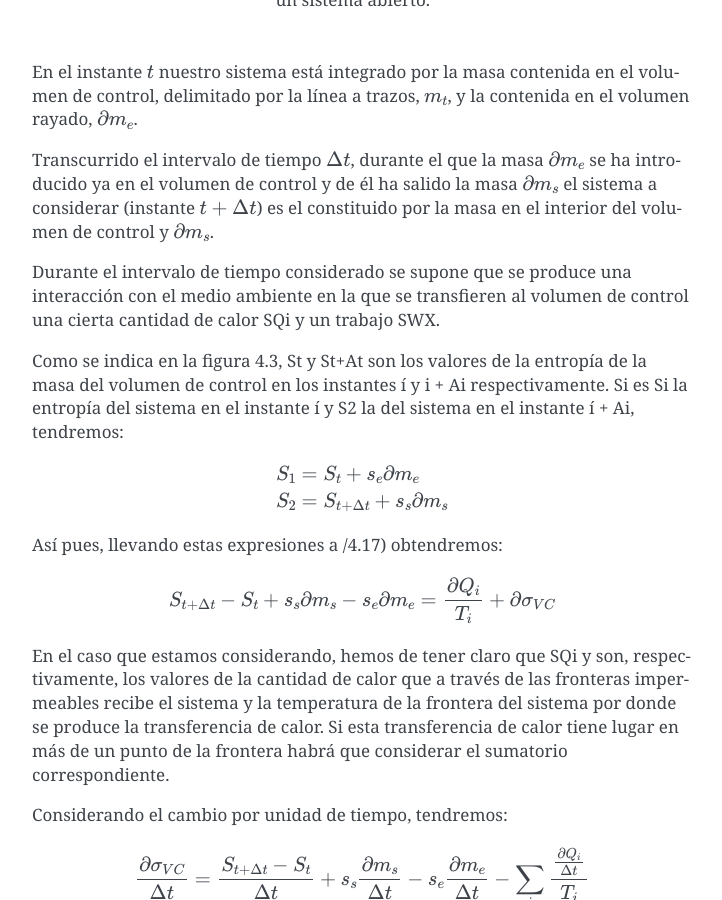
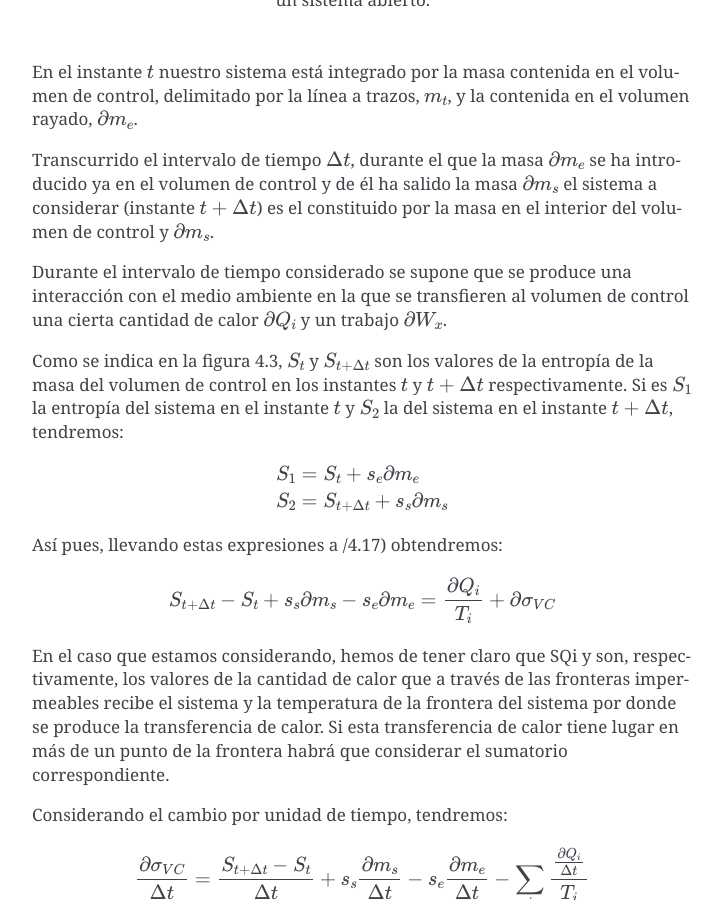
Before and after one commit to mantielero/termodinamica, a Sphinx documentation site: the page built from source/sistemas_abiertos_segundo_principio.rst, in a window 1280 px wide and 900 px high, scrolled down 899 px. Shown: the whole window, without its empty margins (388-1110 px from the left). Built offline with Sphinx 7.4.7, drawn with Linux system fonts in a browser that asks for light colours; pages that are not in the unit, such as notebooks, are missing from menus.

Commit message:
Update sistemas_abiertos_segundo_principio.rst

```diff
--- a/source/sistemas_abiertos_segundo_principio.rst
+++ b/source/sistemas_abiertos_segundo_principio.rst
@@ -26,9 +26,9 @@ En el instante :math:`t` nuestro sistema está integrado por la masa contenida e
 
 Transcurrido el intervalo de tiempo :math:`\Delta t`, durante el que la masa :math:`\partial m_e` se ha introducido ya en el volumen de control y de él ha salido la masa :math:`\partial m_s` el sistema a considerar (instante :math:`t+\Delta t`) es el constituido por la masa en el interior del volumen de control y :math:`\partial m_s`.
 
-Durante el intervalo de tiempo considerado se supone que se produce una interacción con el medio ambiente en la que se transfieren al volumen de control una cierta cantidad de calor SQi y un trabajo SWX.
+Durante el intervalo de tiempo considerado se supone que se produce una interacción con el medio ambiente en la que se transfieren al volumen de control una cierta cantidad de calor :math:`\partial Q_i` y un trabajo :math:`\partial W_x`.
 
-Como se indica en la figura 4.3, St y St+At son los valores de la entropía de la masa del volumen de control en los instantes í y i + Ai respectivamente. Si es Si la entropía del sistema en el instante í y S2 la del sistema en el instante í + Ai, tendremos:
+Como se indica en la figura 4.3, :math:`S_t` y :math:`S_{t+\Delta t}` son los valores de la entropía de la masa del volumen de control en los instantes :math:`t` y :math:`t+\Delta t` respectivamente. Si es :math:`S_1` la entropía del sistema en el instante :math:`t` y :math:`S_2` la del sistema en el instante :math:`t+\Delta t`, tendremos:
 
 .. math::
 
```
